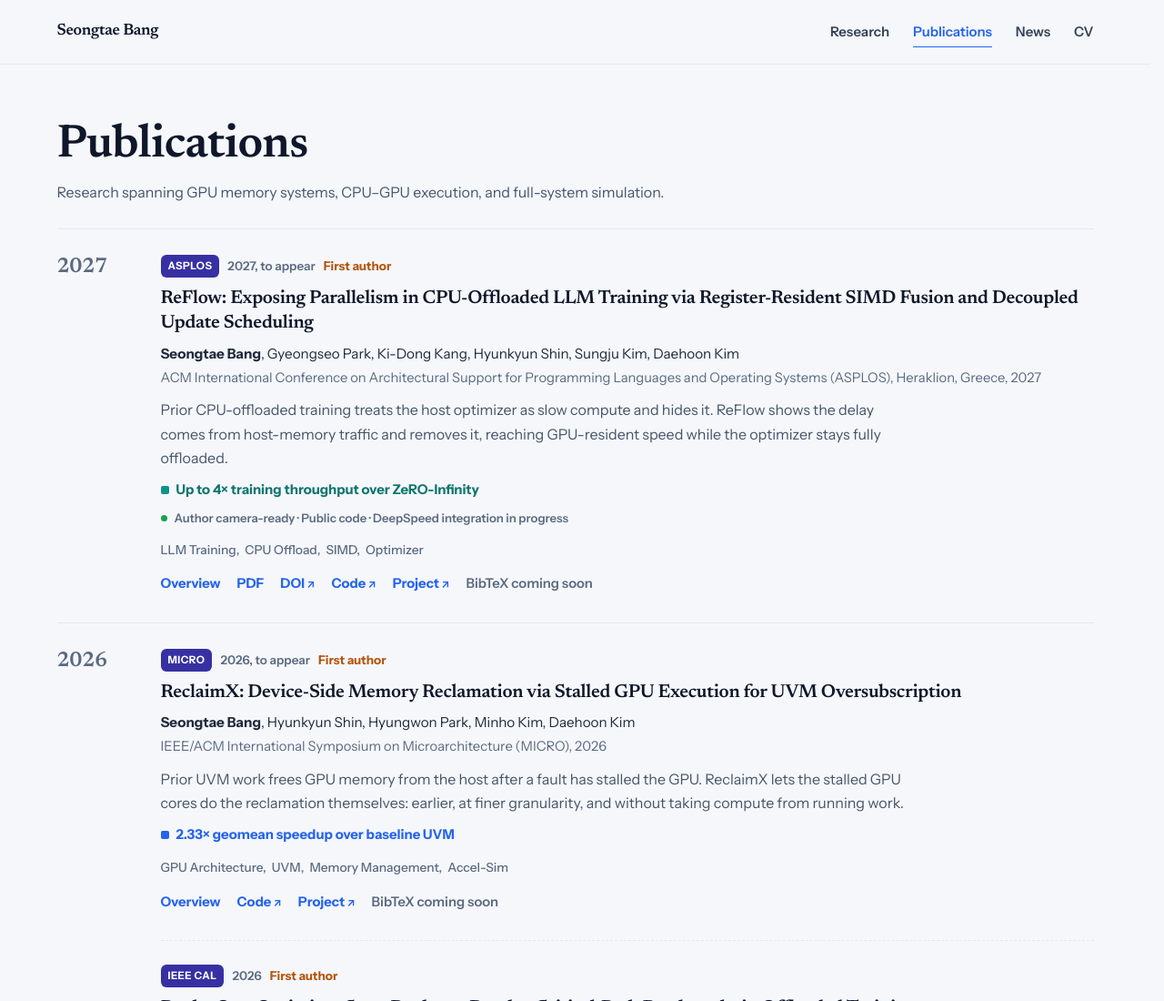
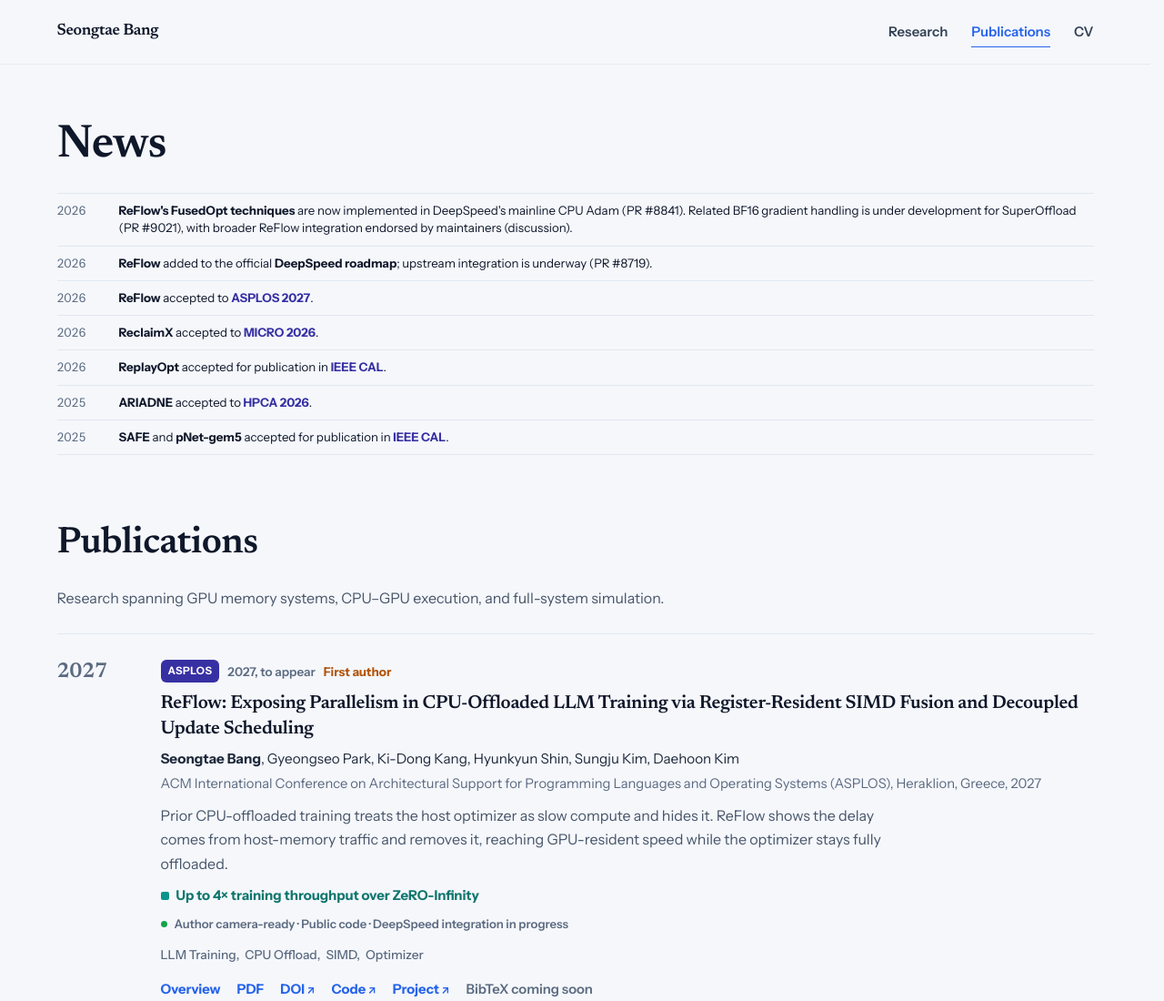
Before and after one commit to st-bang97/st-bang97.github.io, a plain HTML site: page publications.html in a window 1280 px wide. Shown: the top 1100 px of the page at 91% size. Drawn offline with Linux system fonts and the light colour scheme.

Commit message:
layout: show News above Publications on publications page

```diff
--- a/publications.html
+++ b/publications.html
@@ -29,17 +29,32 @@
     <nav class="site-nav" aria-label="Primary">
       <a href="index.html#research">Research</a>
       <a href="publications.html" aria-current="page">Publications</a>
-      <a href="index.html#news">News</a>
       <a href="assets/cv/seongtae-bang-cv.pdf">CV</a>
     </nav>
   </div>
 </header>
 
 <main id="main" class="container">
-  <div class="page-hero">
-    <h1>Publications</h1>
-    <p>Research spanning GPU memory systems, CPU–GPU execution, and full-system simulation.</p>
-  </div>
+  <section class="publication-page-news" id="news" aria-labelledby="news-title">
+    <div class="page-hero">
+      <h1 id="news-title">News</h1>
+    </div>
+    <div class="news-stream">
+            <div class="news-row"><span class="news-year">2026</span><p><a href="publications.html#reflow"><strong>ReFlow's FusedOpt techniques</strong></a> are now implemented in DeepSpeed's mainline CPU Adam (<a href="https://github.com/deepspeedai/DeepSpeed/pull/8841">PR #8841</a>). Related BF16 gradient handling is under development for SuperOffload (<a href="https://github.com/deepspeedai/DeepSpeed/pull/9021">PR #9021</a>), with broader ReFlow integration endorsed by maintainers (<a href="https://github.com/deepspeedai/DeepSpeed/issues/8697">discussion</a>).</p></div>
+            <div class="news-row"><span class="news-year">2026</span><p><a href="publications.html#reflow"><strong>ReFlow</strong></a> added to the official <a href="https://github.com/deepspeedai/DeepSpeed/issues/8672"><strong>DeepSpeed roadmap</strong></a>; upstream integration is underway (<a href="https://github.com/deepspeedai/DeepSpeed/pull/8719">PR #8719</a>).</p></div>
+            <div class="news-row"><span class="news-year">2026</span><p><a href="publications.html#reflow"><strong>ReFlow</strong></a> accepted to <strong class="venue-inline">ASPLOS 2027</strong>.</p></div>
+            <div class="news-row"><span class="news-year">2026</span><p><a href="publications.html#reclaimx"><strong>ReclaimX</strong></a> accepted to <strong class="venue-inline">MICRO 2026</strong>.</p></div>
+            <div class="news-row"><span class="news-year">2026</span><p><a href="publications.html#replayopt"><strong>ReplayOpt</strong></a> accepted for publication in <strong class="venue-inline">IEEE CAL</strong>.</p></div>
+            <div class="news-row"><span class="news-year">2025</span><p><a href="publications.html#ariadne"><strong>ARIADNE</strong></a> accepted to <strong class="venue-inline">HPCA 2026</strong>.</p></div>
+            <div class="news-row"><span class="news-year">2025</span><p><a href="publications.html#safe"><strong>SAFE</strong></a> and <a href="publications.html#pnet-gem5"><strong>pNet-gem5</strong></a> accepted for publication in <strong class="venue-inline">IEEE CAL</strong>.</p></div>
+          </div>
+  </section>
+
+  <section class="publication-page-list" id="publications" aria-labelledby="publications-title">
+    <div class="page-hero">
+      <h2 class="section-title" id="publications-title">Publications</h2>
+      <p>Research spanning GPU memory systems, CPU–GPU execution, and full-system simulation.</p>
+    </div>
   <div data-region="publication-list" data-sig="11c3p08">
 <!-- region:publication-list -->
 
@@ -93,6 +108,7 @@
 <p class="footnote"><sup>*</sup> Equal contribution.</p>
 <!-- /region:publication-list -->
   </div>
+  </section>
 </main>
 
 <footer class="site-footer">
```
